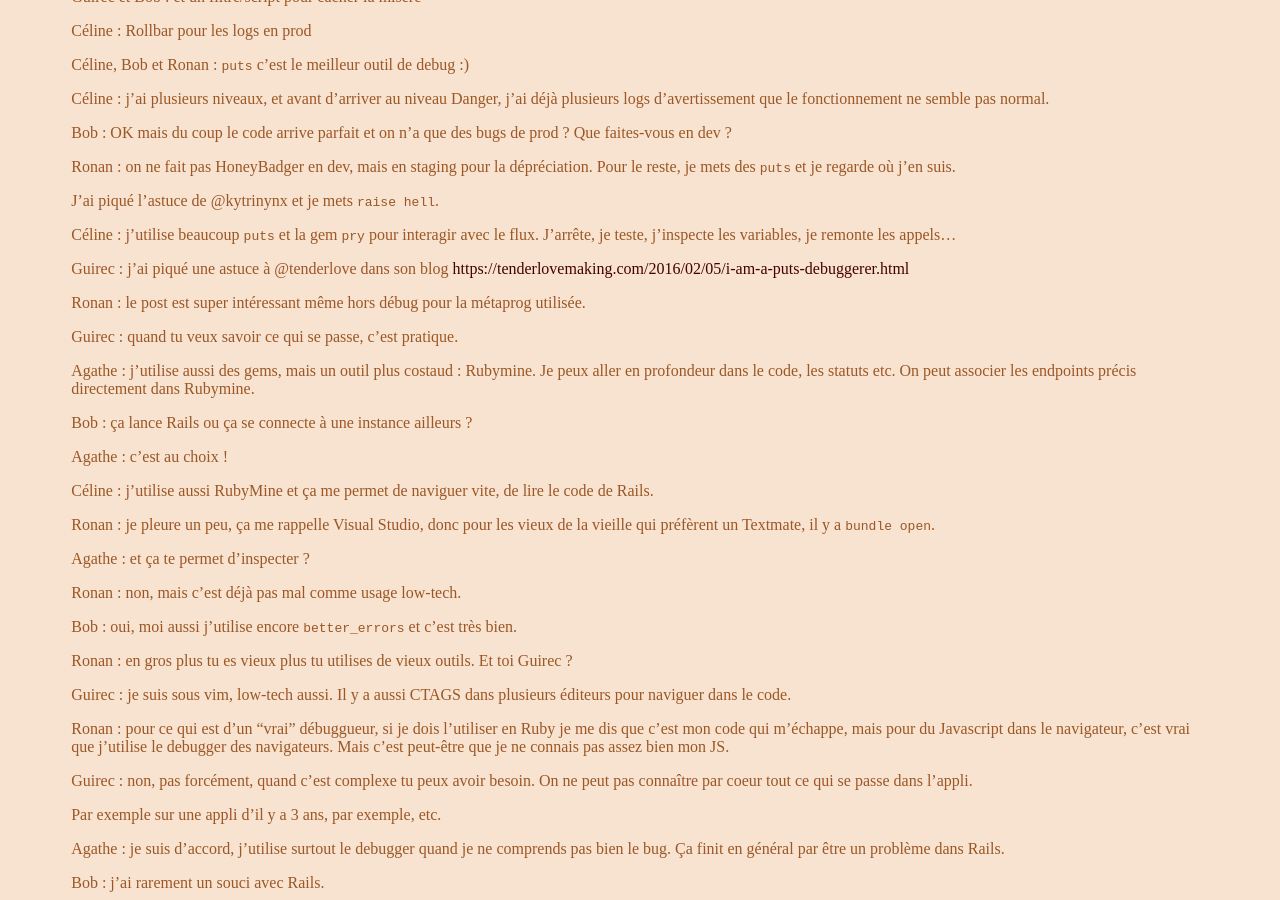
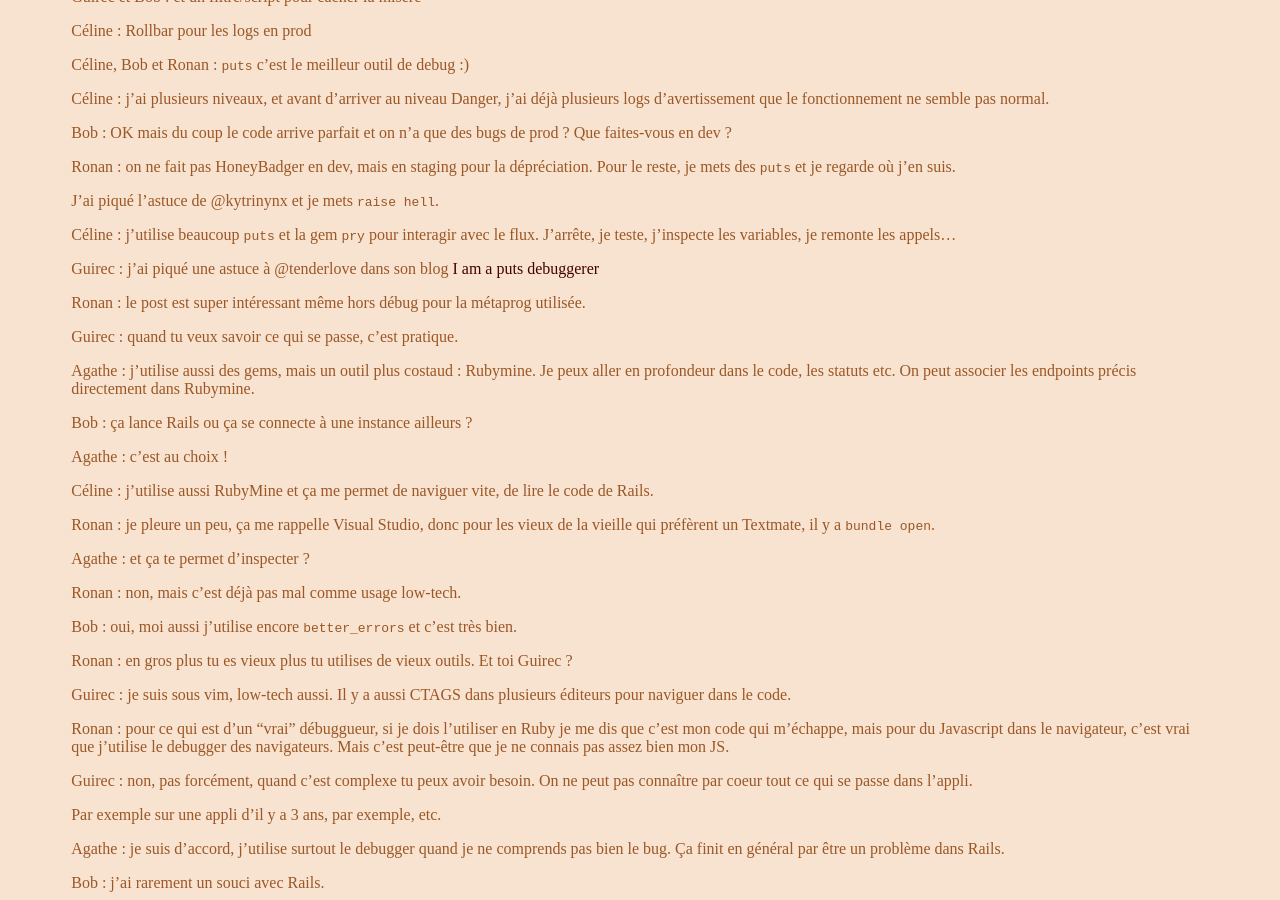
Before and after one commit to jlecour/lerubynouveau.fr, a Jekyll site: the page built from _episodes/006.md, in a window 1280 px wide and 900 px high, scrolled down 768 px. Built offline with Jekyll 4.4.1, drawn with Linux system fonts in a browser that asks for light colours; some web fonts are replaced.

Commit message:
Correction lien dans le transcript de 006 (#23)

```diff
--- a/_episodes/006.md
+++ b/_episodes/006.md
@@ -95,7 +95,7 @@
 
 Céline : j'utilise beaucoup `puts` et la gem `pry` pour interagir avec le flux. J'arrête, je teste, j'inspecte les variables, je remonte les appels...
 
-Guirec : j'ai piqué une astuce à @tenderlove dans son blog [https://tenderlovemaking.com/2016/02/05/i-am-a-puts-debuggerer.html](I am a puts debuggerer)
+Guirec : j'ai piqué une astuce à @tenderlove dans son blog [I am a puts debuggerer](https://tenderlovemaking.com/2016/02/05/i-am-a-puts-debuggerer.html)
 
 Ronan : le post est super intéressant même hors débug pour la métaprog utilisée.
 
```
